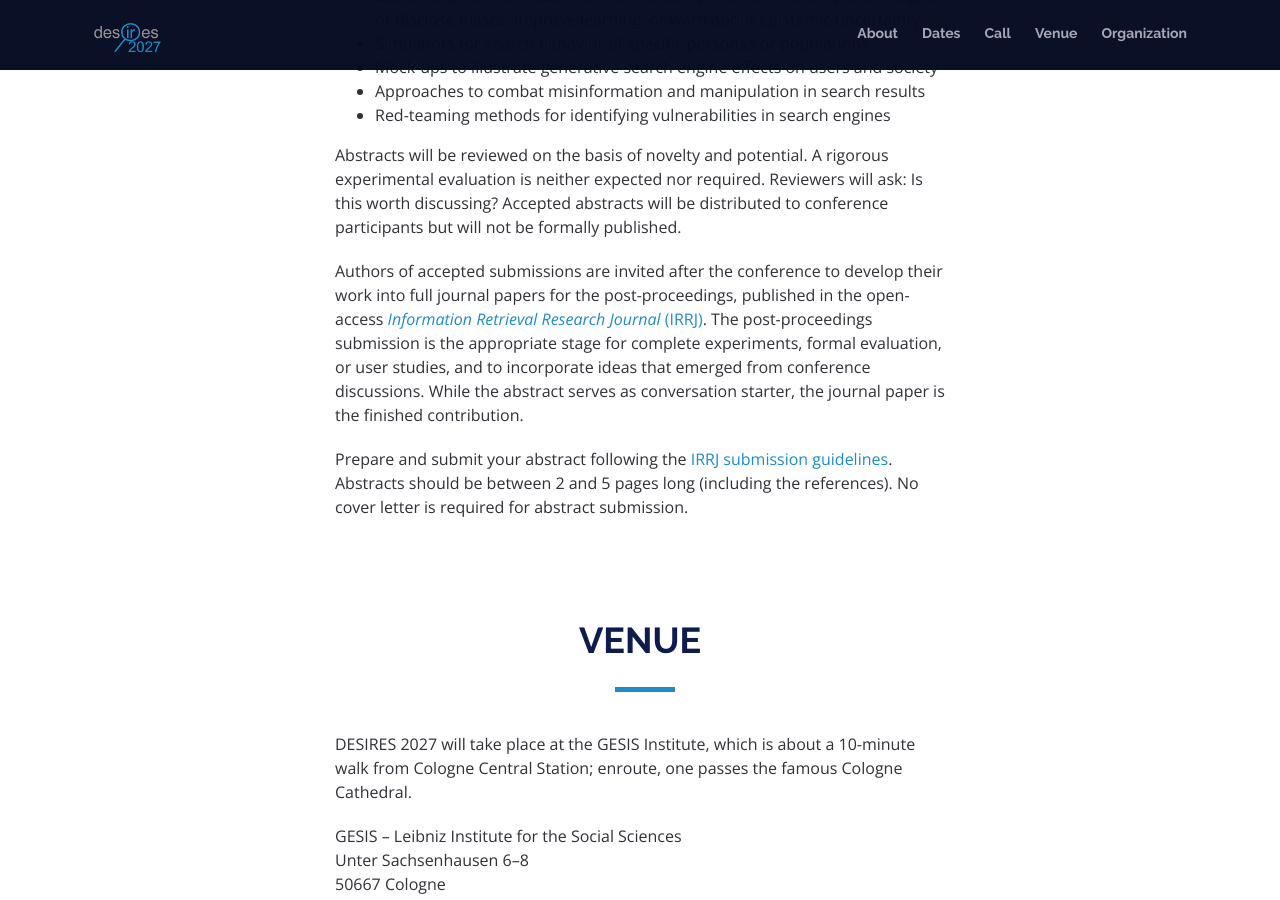
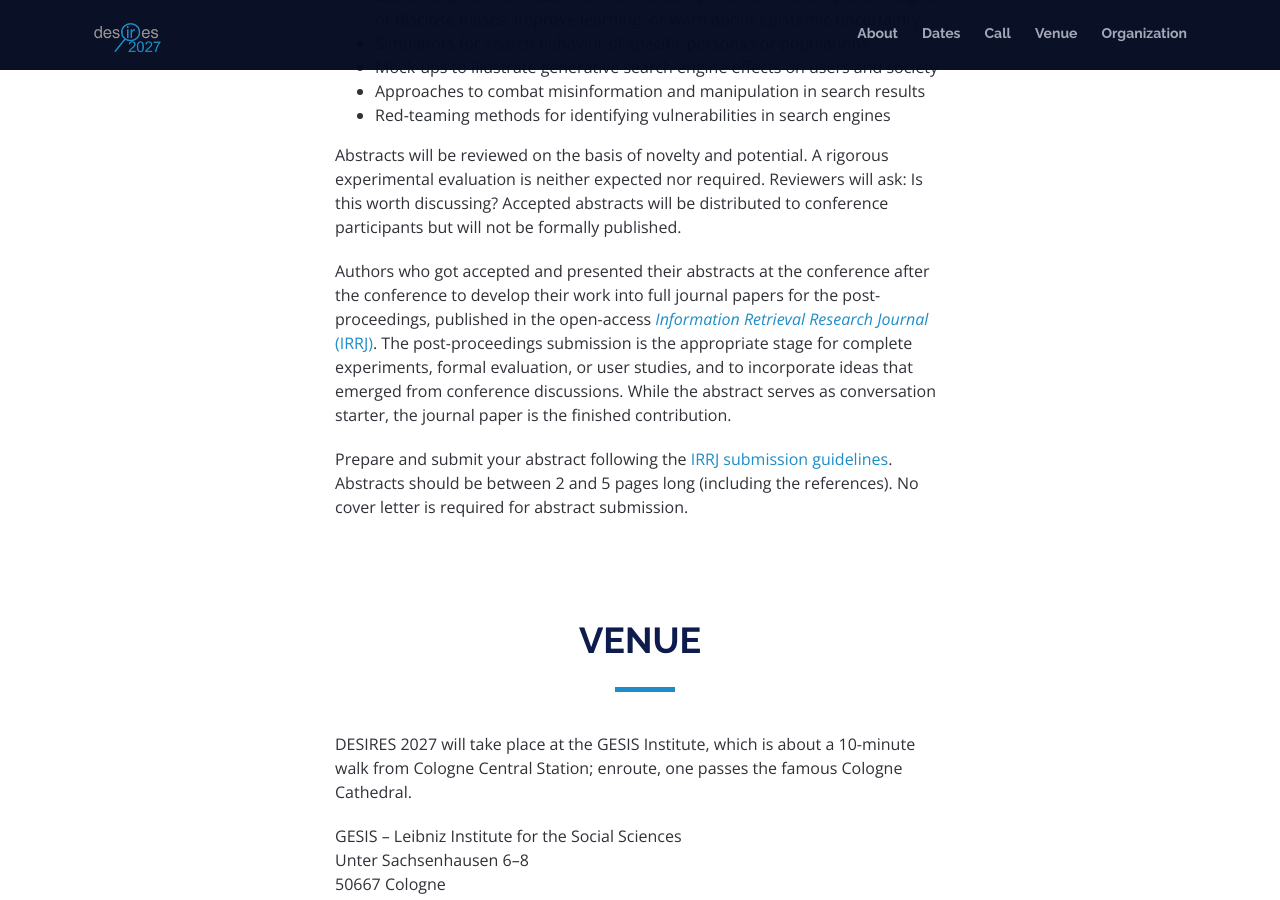
Before and after one commit to desires-conf/desires-conf.github.io, a Jekyll site: the page built from 2027/index.html, in a window 1280 px wide and 900 px high, scrolled down 2779 px. Built offline with Jekyll 4.4.1, drawn with Linux system fonts in a browser that asks for light colours; nearby versions of some CDN libraries.

Commit message:
add presentation restriction

```diff
--- a/2027/index.html
+++ b/2027/index.html
@@ -106,7 +106,7 @@ layout: base
         <li>Red-teaming methods for identifying vulnerabilities in search engines</li>
       </ul>
       <p>Abstracts will be reviewed on the basis of novelty and potential. A rigorous experimental evaluation is neither expected nor required. Reviewers will ask: Is this worth discussing? Accepted abstracts will be distributed to conference participants but will not be formally published.</p>
-      <p>Authors of accepted submissions are invited after the conference to develop their work into full journal papers for the post-proceedings, published in the open-access <a href="https://irrj.org/"><i>Information Retrieval Research Journal</i> (IRRJ)</a>. The post-proceedings submission is the appropriate stage for complete experiments, formal evaluation, or user studies, and to incorporate ideas that emerged from conference discussions. While the abstract serves as conversation starter, the journal paper is the finished contribution.</p>
+      <p>Authors who got accepted and presented their abstracts at the conference after the conference to develop their work into full journal papers for the post-proceedings, published in the open-access <a href="https://irrj.org/"><i>Information Retrieval Research Journal</i> (IRRJ)</a>. The post-proceedings submission is the appropriate stage for complete experiments, formal evaluation, or user studies, and to incorporate ideas that emerged from conference discussions. While the abstract serves as conversation starter, the journal paper is the finished contribution.</p>
       <p>Prepare and submit your abstract following the <a href="https://irrj.org/about/submissions">IRRJ submission guidelines</a>. Abstracts should be between 2 and 5 pages long (including the references). No cover letter is required for abstract submission.</p>
     </div>
   </section>
```
